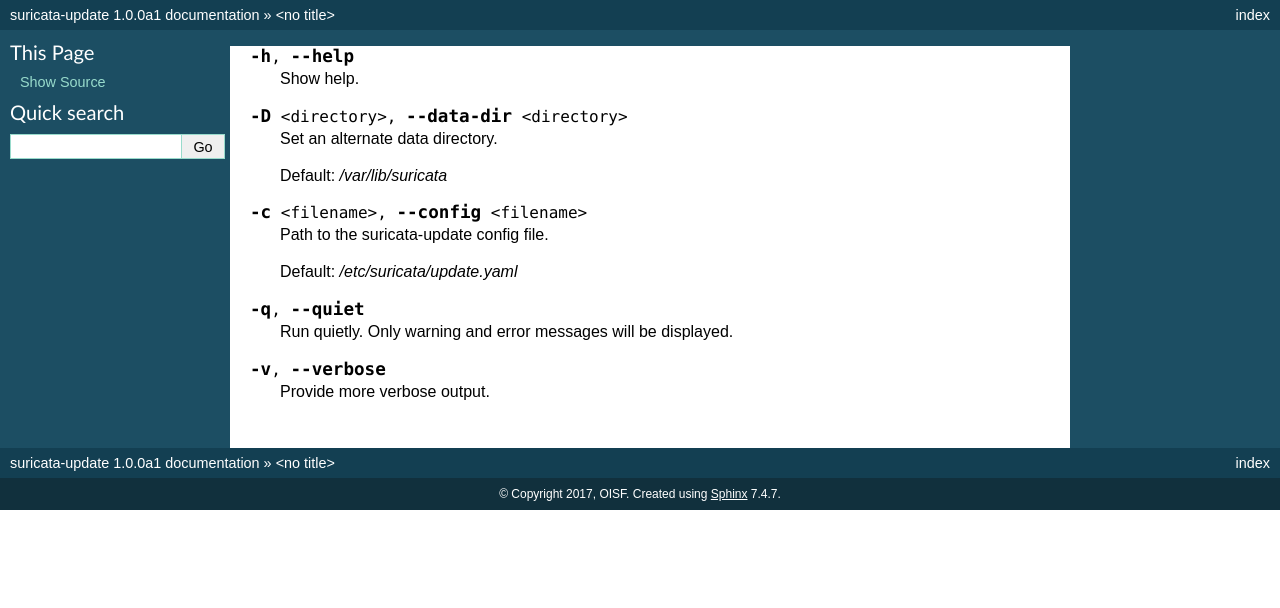
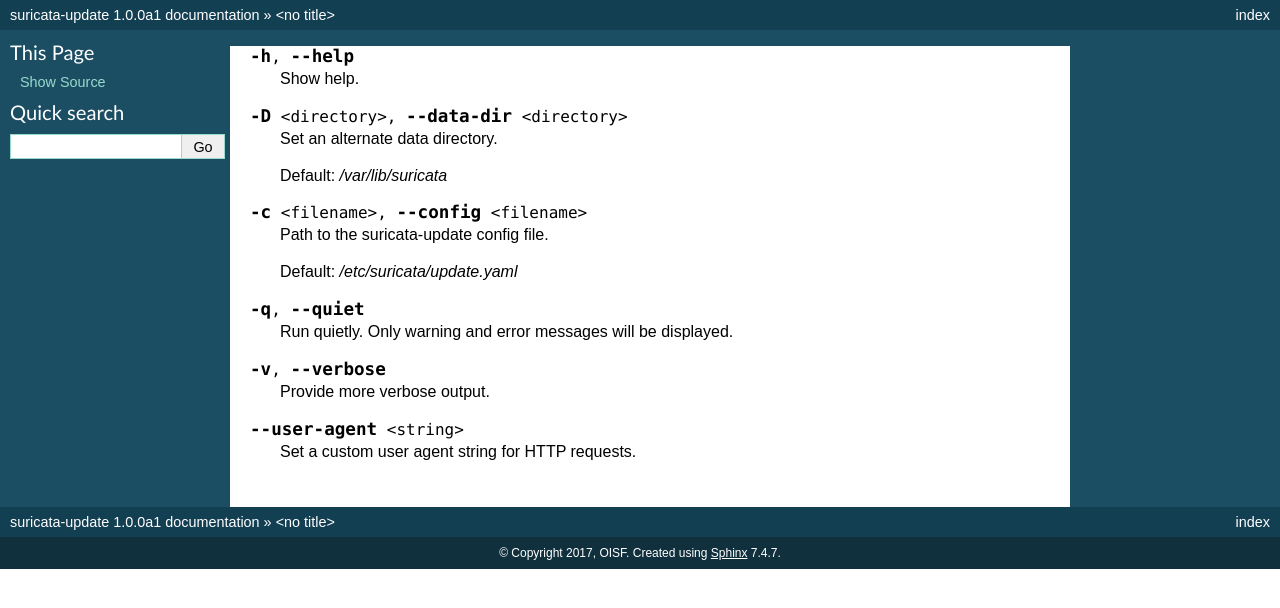
Before and after one commit to OISF/suricata-update, a Sphinx documentation site: the page built from doc/common-options.rst, in a window 1280 px wide. Shown: the top 608 px of the page. Built offline with Sphinx 7.4.7, drawn with Linux system fonts in a browser that asks for light colours.

Commit message:
doc: add --user-agent to common options

```diff
--- a/doc/common-options.rst
+++ b/doc/common-options.rst
@@ -21,3 +21,7 @@
 .. option:: -v, --verbose
 
    Provide more verbose output.
+
+.. option:: --user-agent <string>
+
+   Set a custom user agent string for HTTP requests.
```
